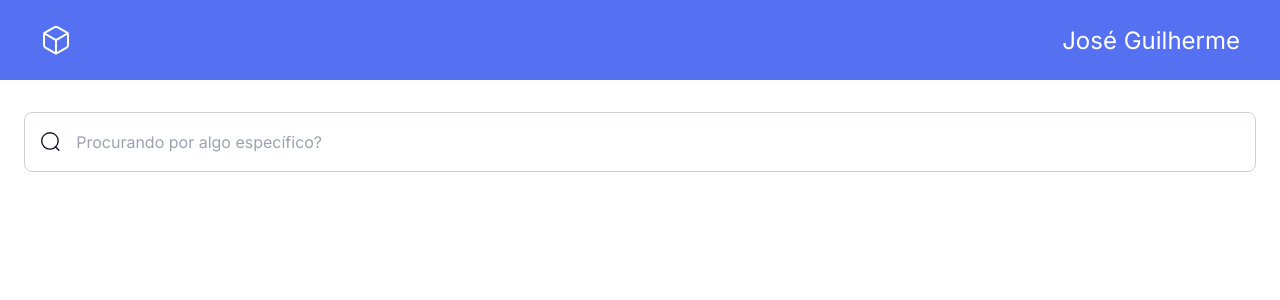
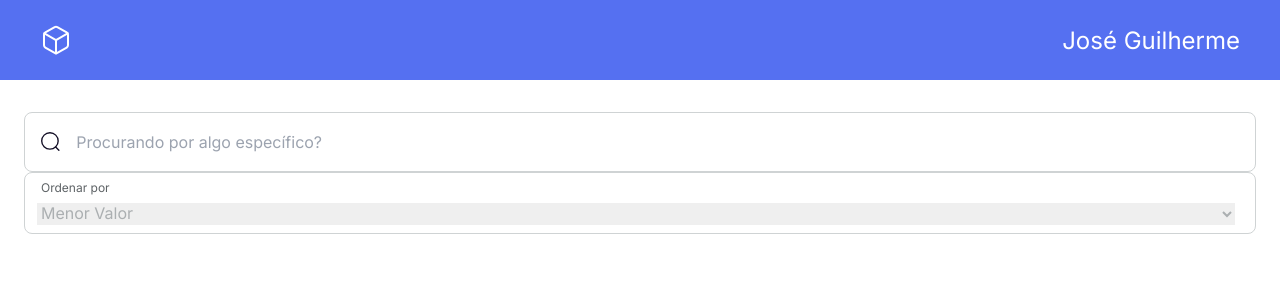
Before and after one commit to zehguilherme/ecommerce-crud, a Next.js app in the folder web/: page / in a window 1280 px wide. Shown: the top 300 px of the page. Built offline with nearby package versions, Linux system fonts and the light colour scheme.

Commit message:
Add generic select component and add order by select on home page

```diff
--- /dev/null
+++ b/web/app/components/inputs/Select.tsx
@@ -0,0 +1,44 @@
+import React, { ChangeEvent } from 'react';
+
+type SelectProps = {
+  labelText: string;
+  options: Array<{
+    value: string;
+    label: string;
+  }>;
+  value: string;
+  onChange: (event: ChangeEvent<HTMLSelectElement>) => void;
+};
+
+export function Select({ labelText, options, value, onChange }: SelectProps) {
+  return (
+    <div className="border-gray-gray1 border-[1px] rounded-lg px-4 py-2">
+      <div className="flex flex-col gap-[7px]">
+        <label
+          htmlFor="select-element"
+          className="text-sm text-black-black1 font-normal"
+        >
+          {labelText}
+        </label>
+
+        <select
+          name="select-element"
+          id="select-element"
+          className="text-gray-gray2 font-normal text-lg relative left-[-4px]"
+          value={value}
+          onChange={onChange}
+        >
+          {options.map((option) => (
+            <option
+              key={option.value}
+              value={option.value}
+              className="capitalize"
+            >
+              {option.label}
+            </option>
+          ))}
+        </select>
+      </div>
+    </div>
+  );
+}
--- a/web/app/page.tsx
+++ b/web/app/page.tsx
@@ -1,13 +1,28 @@
-import type { Metadata } from 'next';
+'use client';
+
+import { ChangeEvent, useState } from 'react';
 import { Header } from './components/Header';
 import { Search } from './components/inputs/Search';
-
-export const metadata: Metadata = {
-  title: 'Home',
-  description: 'E-commerce - Gerenciamento de produtos',
-};
+import { Select } from './components/inputs/Select';
 
 export default function Home() {
+  const [orderbySelectedOption, setOrderbySelectedOption] = useState('');
+
+  const orderbyHtmlElementOptions = [
+    {
+      value: 'menor-valor',
+      label: 'Menor Valor',
+    },
+    {
+      value: 'maior-valor',
+      label: 'Maior Valor',
+    },
+  ];
+
+  function handleOrderbyChange(event: ChangeEvent<HTMLSelectElement>) {
+    setOrderbySelectedOption(event.target.value);
+  }
+
   return (
     <>
       <Header />
@@ -17,6 +32,13 @@ export default function Home() {
           label="Pesquisar"
           placeholder="Procurando por algo específico?"
         />
+
+        <Select
+          labelText="Ordenar por"
+          options={orderbyHtmlElementOptions}
+          onChange={handleOrderbyChange}
+          value={orderbySelectedOption}
+        />
       </main>
     </>
   );
```
